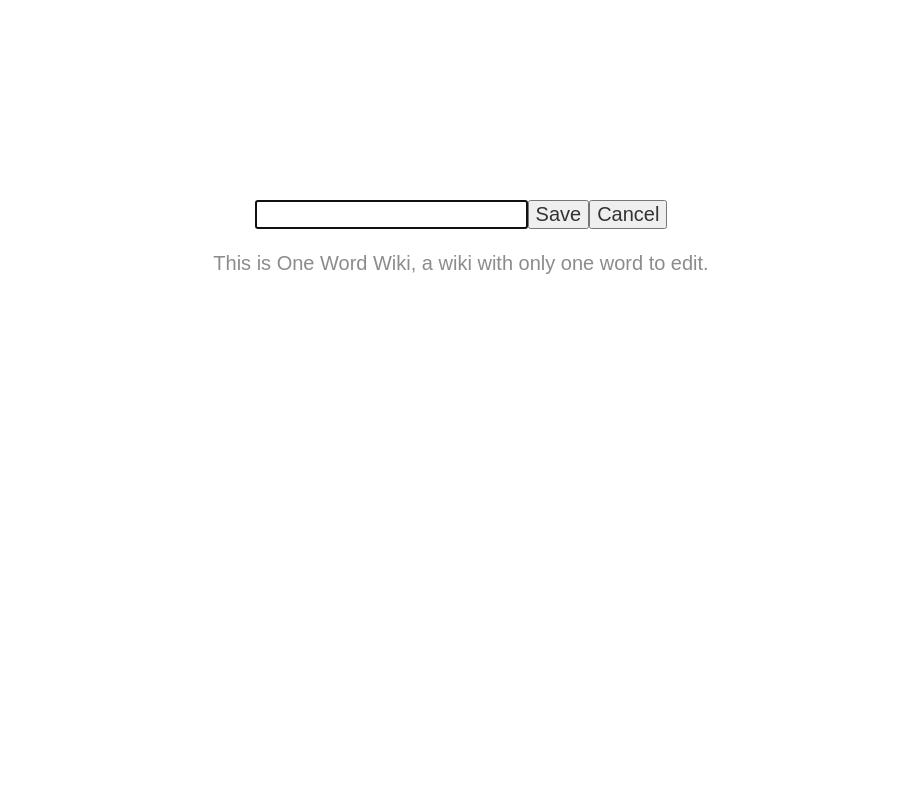
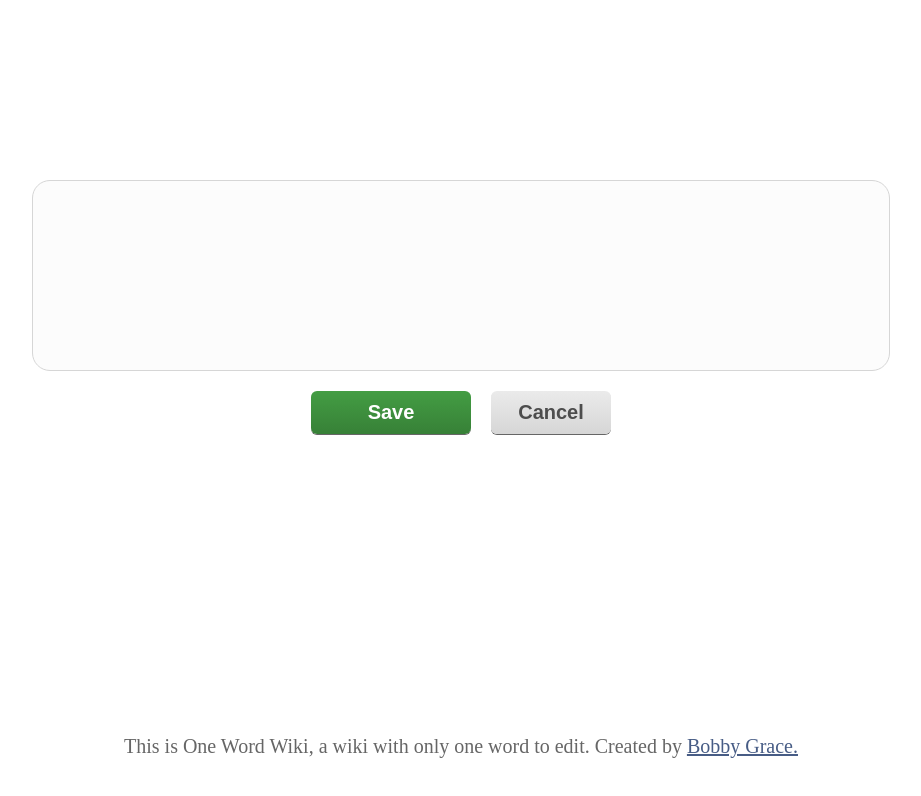
Before and after one commit to bobbygrace/one-word-wiki, a website: page public/index.html in a window 1280 px wide. Both pictures are taken after a click on the link "Edit". Shown: the whole page, without its empty margins (179-1100 px from the left). Drawn offline with Linux system fonts and the light colour scheme; no server answers.

Commit message:
add some styles and fonts and you know design stuff

```diff
--- a/public/css/main.css
+++ b/public/css/main.css
@@ -10,6 +10,7 @@
 
 html {
     color: hsl(0, 0%, 20%);
+    font-family: "ff-more-web-pro", "ff-more-web-pro-wide", "kinesis-pro-3", serif;
     font-size: 1em;
     line-height: 1.4;
 }
@@ -84,30 +85,115 @@ textarea {
    ========================================================================== */
 
 
-/* Typography and Layout */
+/* Layout / Reset */
 
 html {
   font-size: 16px;
   text-align; center;
 }
 
+input:focus,
+textarea:focus {
+  outline: none;
+}
+
+a {
+  color: hsl(220, 30%, 40%);
+}
+
+
 .container {
-  margin: 8em auto 4em;
+  margin: 7em auto 4em;
   max-width: 900px;
   padding: 2em;
   text-align: center;
 }
 
+
+/* Word */
+
 .word {
-  font-size: 2em;
-  margin: 0 0 .5em;
+  font-size: 3em;
+  margin: 1em 0 .5em;
 }
 
-.quiet {
-  color: hsl(0, 0%, 55%);
+  .edit-button {
+    background: hsl(0, 0%, 88%);
+    color: hsl(0, 0%, 20%);
+    font-family: "ff-meta-web-pro", sans-serif;
+    padding: .1em 1em;
+    border-radius: 3em;
+    text-decoration: none;
+  }
+
+    .edit-button:hover {
+      background: hsl(0, 0%, 84%);
+      color: hsl(0, 0%, 0%);
+      text-decoration: underline;
+    }
+
+
+/* Edit Form */
+
+.edit-form-text {
+  background: hsl(0, 0%, 99%);
+  border: 1px solid hsl(0, 0%, 92%);
+  border-radius: .3em;
+  box-sizing: border-box;
+  font-size: 3em;
+  max-width: 100%;
+  padding: 1em;
+  text-align: center;
 }
 
+  .edit-form-text:hover,
+  .edit-form-text:focus {
+    border: 1px solid hsl(0, 0%, 84%);
+  }
 
+.edit-form-submit {
+  background: linear-gradient(hsl(0, 0%, 92%), hsl(0, 0%, 84%));
+  box-shadow: 0 1px 0 hsl(0, 0%, 40%);
+  border: 0;
+  border-radius: .3em;
+  color: hsl(0, 0%, 30%);
+  display: inline-block;
+  font-family: "ff-meta-web-pro", sans-serif;
+  font-weight: bold;
+  padding: .5em 1em;
+  margin: 1em .5em;
+  width: 120px;
+}
+
+  .edit-form-submit:hover,
+  .edit-form-submit:focus {
+    background: linear-gradient(hsl(0, 0%, 88%), hsl(0, 0%, 80%));
+  }
+
+  .edit-form-submit--primary {
+    background: linear-gradient(hsl(120, 40%, 44%), hsl(120, 40%, 36%));
+    color: #fff;
+    width: 160px;
+  }
+
+    .edit-form-submit--primary:hover,
+    .edit-form-submit--primary:focus {
+      background: linear-gradient(hsl(120, 40%, 36%), hsl(120, 40%, 28%));
+    }
+
+
+/* Footer */
+
+.footer {
+  bottom: 0;
+  box-sizing: border-box;
+  color: hsl(0, 0%, 40%);
+  left: 0;
+  padding: 1em;
+  position: fixed;
+  right: 0;
+  width: 100%;
+}
 
 
 
--- a/public/index.html
+++ b/public/index.html
@@ -11,6 +11,9 @@
 
     <link rel="stylesheet" href="css/normalize.css">
     <link rel="stylesheet" href="css/main.css">
+
+    <script src="//use.typekit.net/gdj7euz.js"></script>
+    <script>try{Typekit.load();}catch(e){}</script>
 
   </head>
 
```
Also changed, not shown: src/coffee/appView.coffee (+7 -5 lines), public/js/bundle.js.
